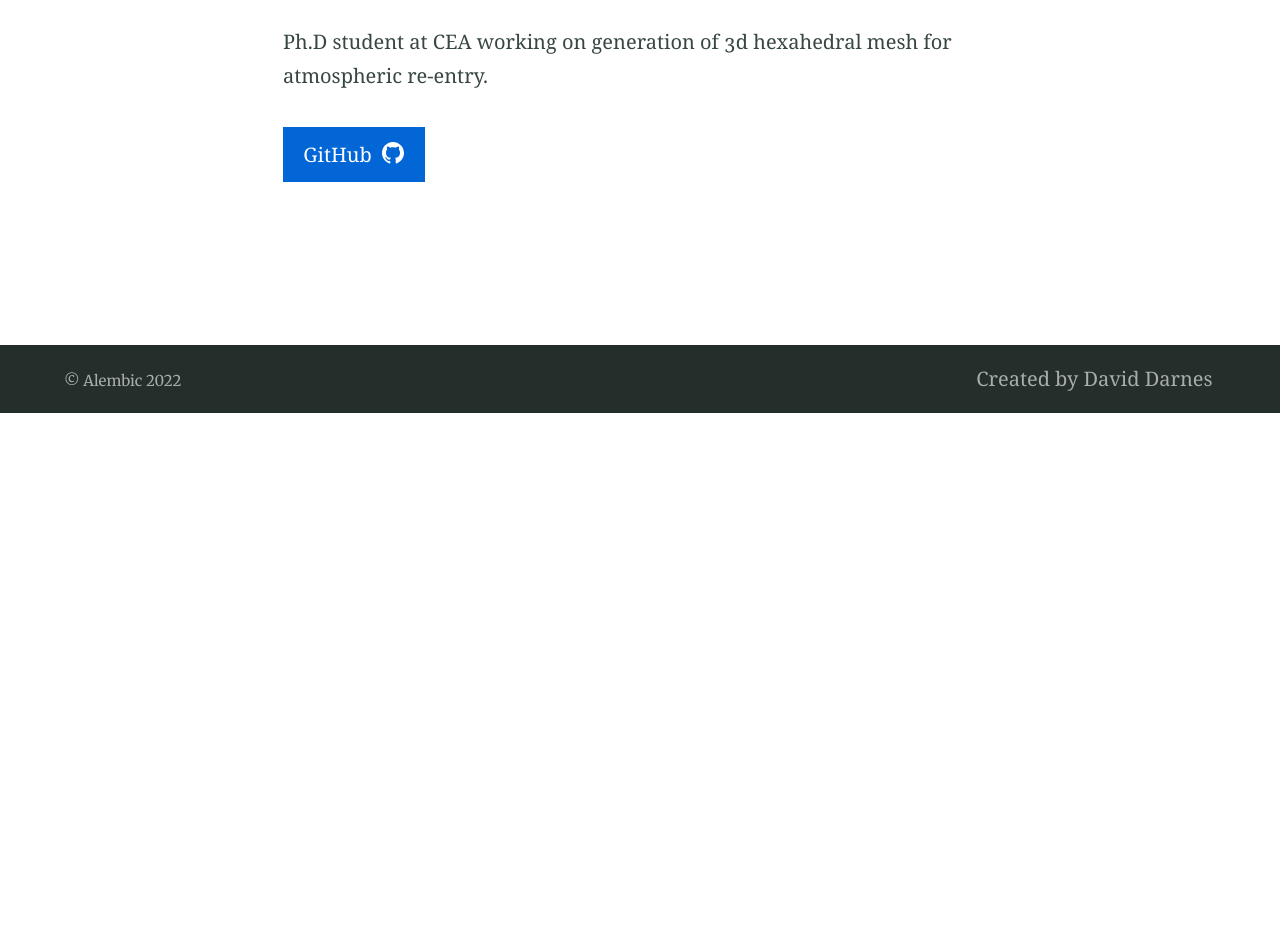
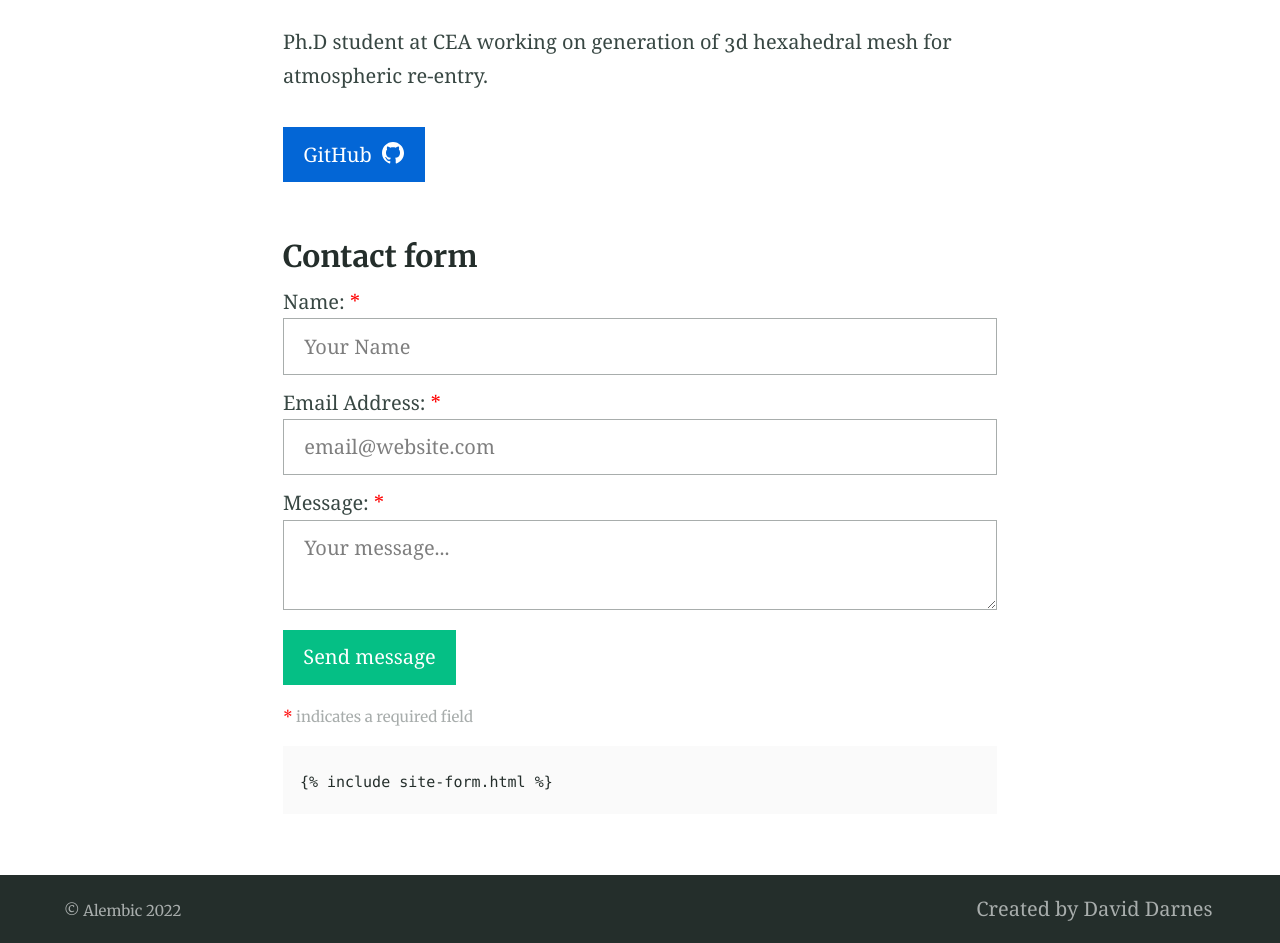
Before and after one commit to claireroche/claireroche.github.io, a Jekyll site: the page built from index.md, in a window 1280 px wide. Shown: the part 487-1430 px from the top of the page. Built offline with Jekyll 4.4.1, drawn with Linux system fonts in a browser that asks for light colours; before the commit the page ends 900 px from its top, so only the background shows below that.

Commit message:
Adding contact form to home page

````diff
--- a/index.md
+++ b/index.md
@@ -10,3 +10,11 @@ excerpt: "Ph.D student at CEA working on generation of 3d hexahedral mesh for at
 Ph.D student at CEA working on generation of 3d hexahedral mesh for atmospheric re-entry.
 
 {% include button.html text="GitHub" icon="github" link="https://github.com/claireroche" color="#0366d6" %}
+
+### Contact form
+
+{% include site-form.html %}
+
+``` html
+{% raw %}{% include site-form.html %}{% endraw %}
+```
````
